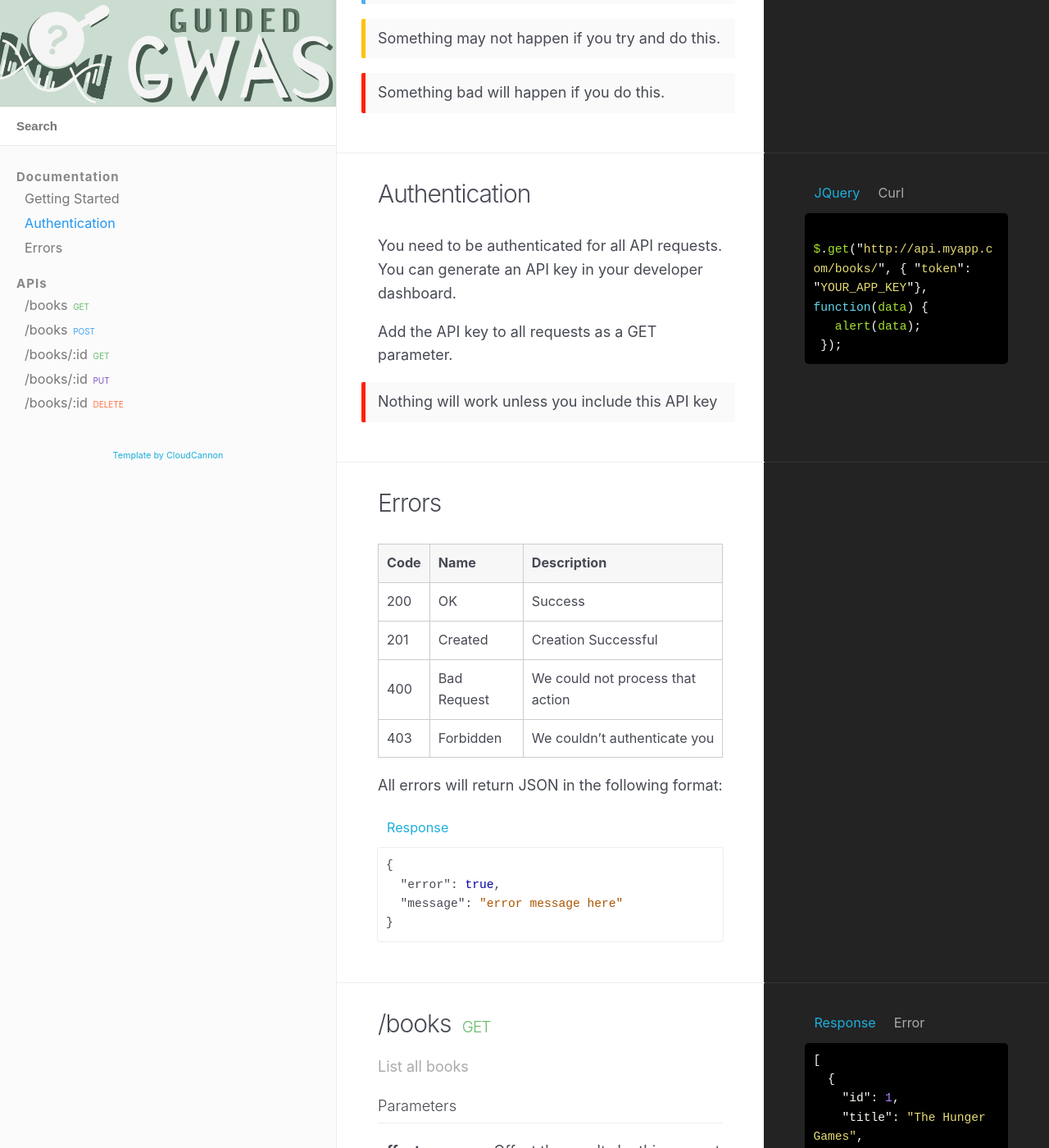
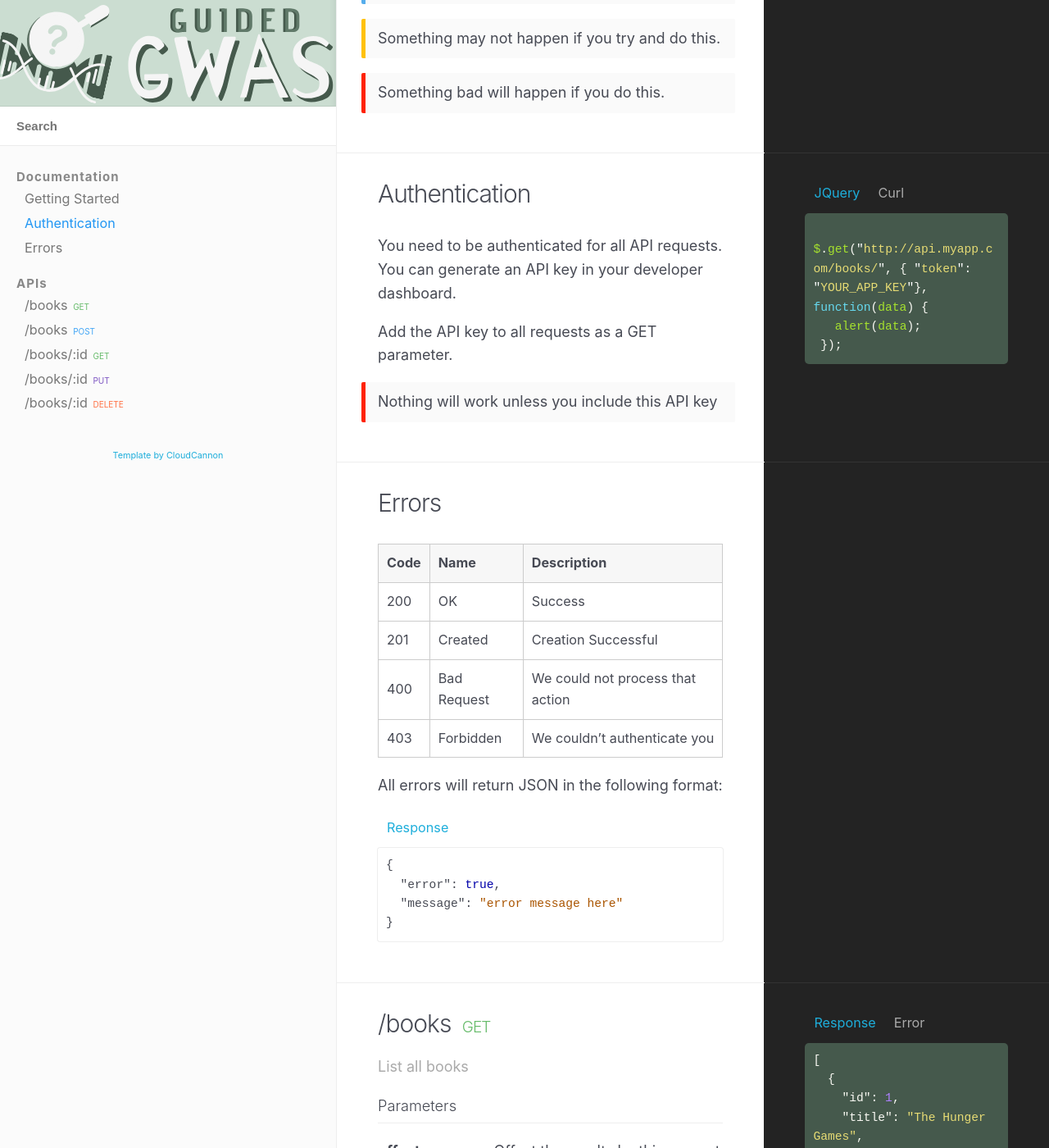
Before and after one commit to bucknor2/gg, a Jekyll site: the page built from index.html, in a window 1280 px wide and 1400 px high, scrolled down 408 px. Shown: the whole window at 82% size. Built offline with Jekyll 4.4.1, drawn with Linux system fonts in a browser that asks for light colours; nearby versions of some CDN libraries.

Commit message:
Updated '_sass/_main.scss' via CloudCannon

```diff
--- a/_sass/_main.scss
+++ b/_sass/_main.scss
@@ -351,7 +351,7 @@ hr {
 	}
 
 	pre {
-		background: black;
+		background: #45594C;
 		padding: 10px;
 		border-radius: 5px;
 	}
```
